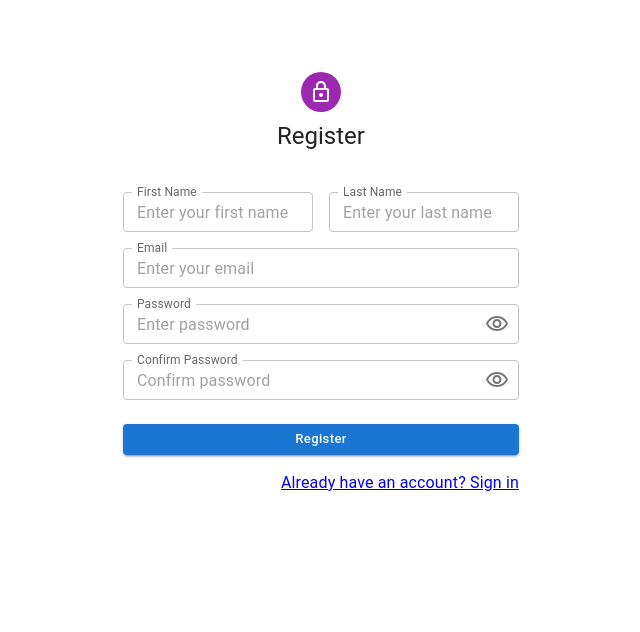
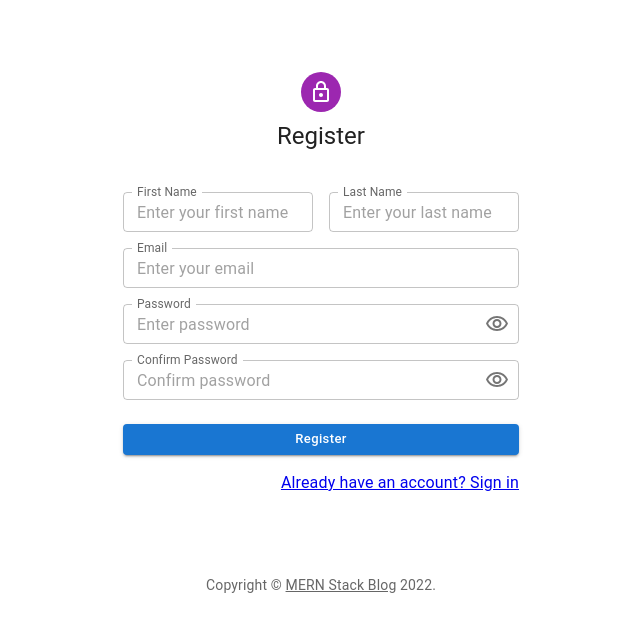
Before and after one commit to HuseyinSARI/mern-stack-blog, a React (Create React App) app in the folder client/: page /register in a window 1280 px wide. Shown: the top 632 px of the page, without its empty margins (319-959 px from the left). Built offline with nearby package versions, Linux system fonts and the light colour scheme.

Commit message:
feat: make copyright comp.

```diff
--- /dev/null
+++ b/client/src/components/Copyright.jsx
@@ -0,0 +1,21 @@
+import React from 'react'
+import { Link, Typography } from "@mui/material"
+
+function Copyright() {
+    return (
+        <Typography
+            variant="body2"
+            color="textSecondary"
+            align="center"
+        >
+            {"Copyright © "}
+            <Link color="inherit" href="/" >
+                MERN Stack Blog
+            </Link>
+            {" "}
+            {new Date().getFullYear()}{"."}
+        </Typography>
+    )
+}
+
+export default Copyright
--- a/client/src/pages/Register.jsx
+++ b/client/src/pages/Register.jsx
@@ -11,7 +11,7 @@ import VisibilityOffOutlinedIcon from '@mui/icons-material/VisibilityOffOutlined
 // #endregion
 import { useAuth } from "../middleware/contextHooks";
 import { toast } from "react-toastify";
-
+import Copyright from "../components/Copyright"
 
 function Register() {
   const { registerUser, cleanErrors, toasts, isAuthenticated } = useAuth();
@@ -34,7 +34,7 @@ function Register() {
 
     if (toasts) {
       toasts.forEach(element => {
-        toast(element.message,{
+        toast(element.message, {
           type: element.type
         })
       });
@@ -47,19 +47,19 @@ function Register() {
     const { firstName, lastName, email, password, confirmPassword } = user;
 
     if (!firstName || !lastName || !email || !password || !confirmPassword) {
-      toast("Please fill all fields",{type:"error"});
+      toast("Please fill all fields", { type: "error" });
       return;
     }
 
     if (password !== confirmPassword) {
-      toast("Passwords doesn't match",{type:"error"});
+      toast("Passwords doesn't match", { type: "error" });
       return;
     }
 
     // ! we don't make email validation - do it yourself later
 
-    toast("Registration successful", {type:"success"});
-
+    // toast("Registration successful", {type:"success"});
+    registerUser(user);
   }
 
   return (
@@ -67,7 +67,7 @@ function Register() {
       <CssBaseline />
       <Box
         sx={{
-          marginTop: 8, display: "flex",
+          marginTop: 8, display: "flex", marginBottom: 10,
           flexDirection: "column", alignItems: "center"
         }}
       >
@@ -161,6 +161,7 @@ function Register() {
           </Grid>
         </Grid>
       </Box>
+      <Copyright />
     </Container>
   )
 }
```
Also changed, not shown: 1 other file (tests, documents, lock files or other folders).
